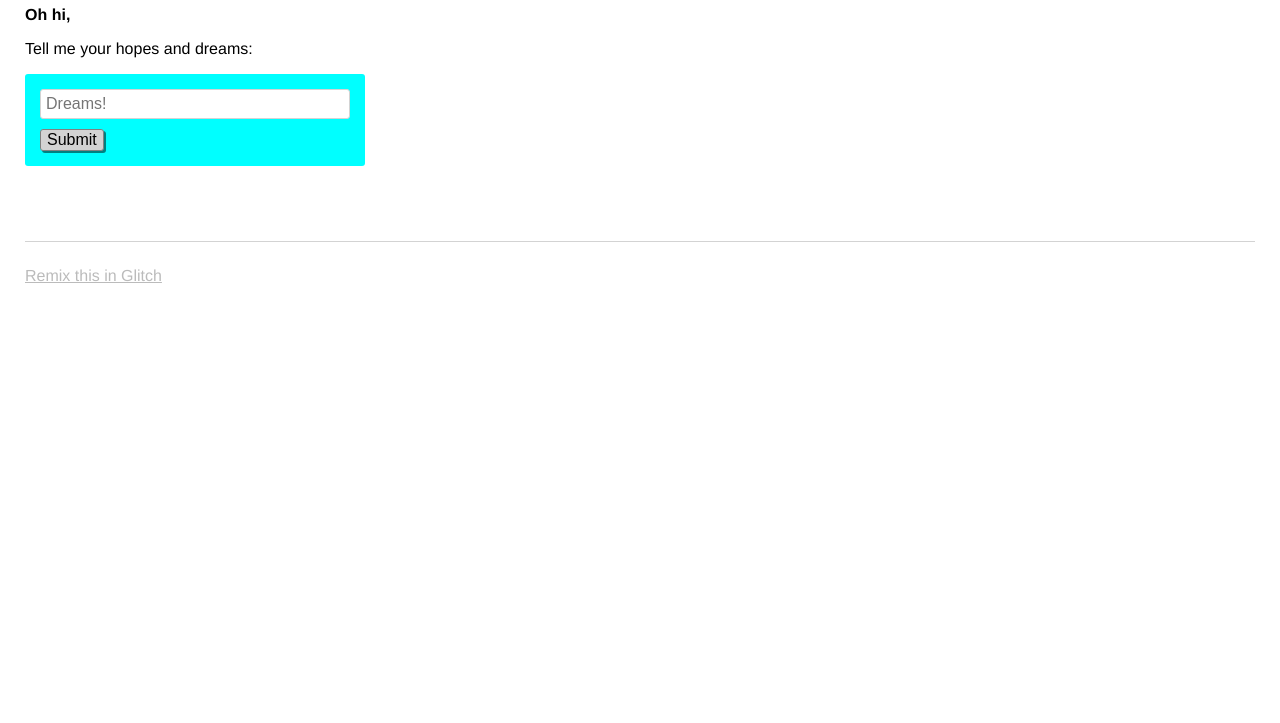
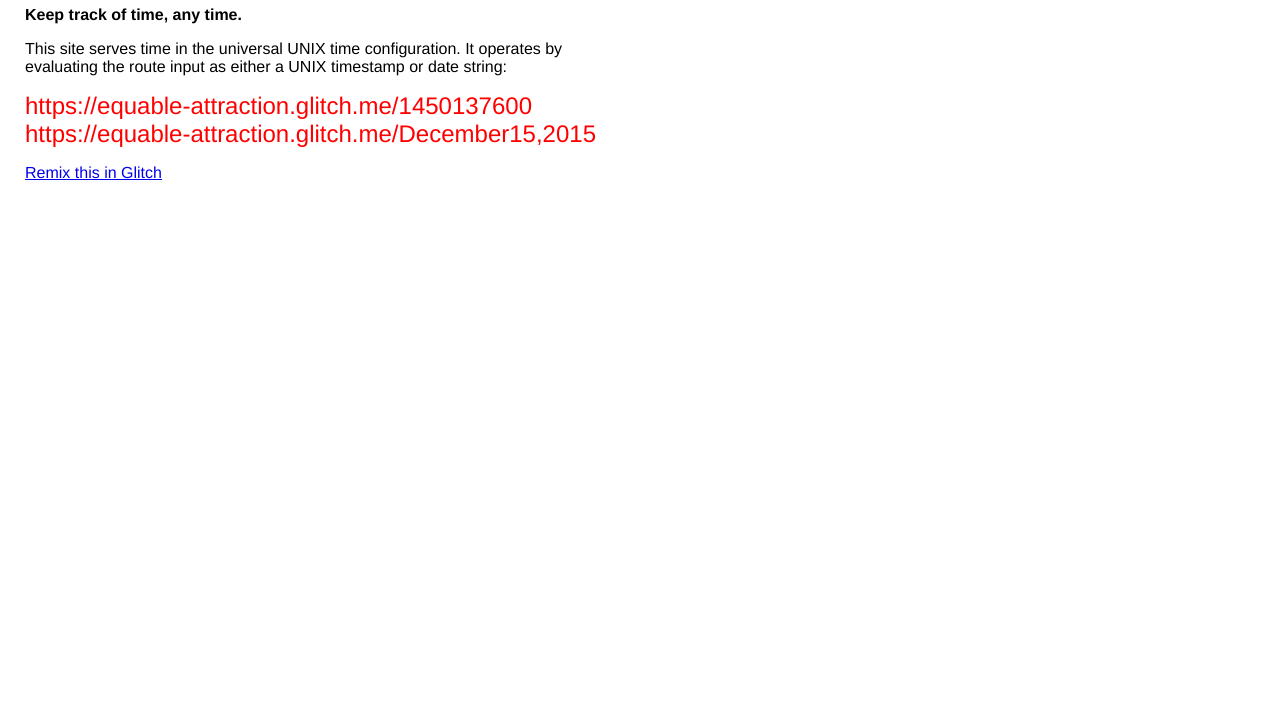
Before and after one commit to Progoogler/glitch, a website: page views/index.html in a window 1280 px wide. Shown: the part 77-800 px from the top of the page. Drawn offline with nearby package versions, Linux system fonts and the light colour scheme; no server answers.

Commit message:
🌥🍫 Updated with Glitch

```diff
--- a/package.json
+++ b/package.json
@@ -14,7 +14,6 @@
     "express": "^4.15.3"
   },
   "devDependencies": {
-    "body-parser": "^1.17.2",
     "unix-timestamp": "0.2.0"
   },
   "engines": {
--- a/public/client.js
+++ b/public/client.js
@@ -7,20 +7,5 @@
 $(function() {
   console.log('hello world :o');
 
-  $.get('/dreams', function(dreams) {
-    dreams.forEach(function(dream) {
-      $('<li></li>').text(dream).appendTo('ul#dreams');
-    });
-  });
-
-  $('form').submit(function(event) {
-    event.preventDefault();
-    var dream = $('input').val();
-    $.post('/dreams?' + $.param({dream: dream}), function() {
-      $('<li></li>').text(dream).appendTo('ul#dreams');
-      $('input').val('');
-      $('input').focus();
-    });
-  });
 
 });
--- a/public/style.css
+++ b/public/style.css
@@ -15,7 +15,7 @@ body {
 
 h1 {
   font-weight: bold;
-  color: pink;
+  color: red;
 }
 
 .bold {
@@ -26,57 +26,7 @@ p {
   max-width: 600px;
 }
 
-form {
-  margin-bottom: 25px;
-  padding: 15px;
-  background-color: cyan;
-  display: inline-block;
-  width: 100%;
-  max-width: 340px;
-  border-radius: 3px;
+.http-example {
+  font-size: 1.5em;
+  color: red;
 }
-
-input {
-  display: block;
-  margin-bottom: 10px;
-  padding: 5px;
-  width: 100%;
-  border: 1px solid lightgrey;
-  border-radius: 3px;
-  font-size: 16px;
-}
-
-button {
-  font-size: 16px;
-  border-radius: 3px;
-  background-color: lightgrey;
-  border: 1px solid grey;
-  box-shadow: 2px 2px teal;
-  cursor: pointer;
-}
-
-button:hover {
-  background-color: yellow;
-}
-
-button:active {
-  box-shadow: none;
-}
-
-li {
-  margin-bottom: 5px;
-}
-
-footer {
-  margin-top: 50px;
-  padding-top: 25px;
-  border-top: 1px solid lightgrey;
-}
-
-footer > a {
-  color: #BBBBBB;
-}
-
-.nicejob {
-  text-decoration: line-through;
-}
--- a/views/index.html
+++ b/views/index.html
@@ -21,21 +21,22 @@
   <body>
     <header>
       <h1>
-        A Dream of the Future
+        UNIX Time
       </h1>
     </header>
 
     <main>
-      <p class="bold">Oh hi,</p>
-      <p>Tell me your hopes and dreams:</p>
-      <form>
-        <input type="text" maxlength="100" placeholder="Dreams!">
-        <button type="submit">Submit</button>
-      </form>
-      <section class="dreams">
-        <ul id="dreams">
-        </ul>
-      </section>
+      <p class="bold">Keep track of time, any time.</p>
+      <p>This site serves time in the universal UNIX time configuration. It operates by evaluating the route input as either a UNIX timestamp or date string:</p>
+
+      <span class="http-example">https://equable-attraction.glitch.me/1450137600</span>
+      <br>
+      <span class="http-example">https://equable-attraction.glitch.me/December15,2015</span>
+
+      <p>
+
+      </p>
+
     </main>
 
     <footer>
```
Also changed, not shown: server.js (+0 -21 lines).
